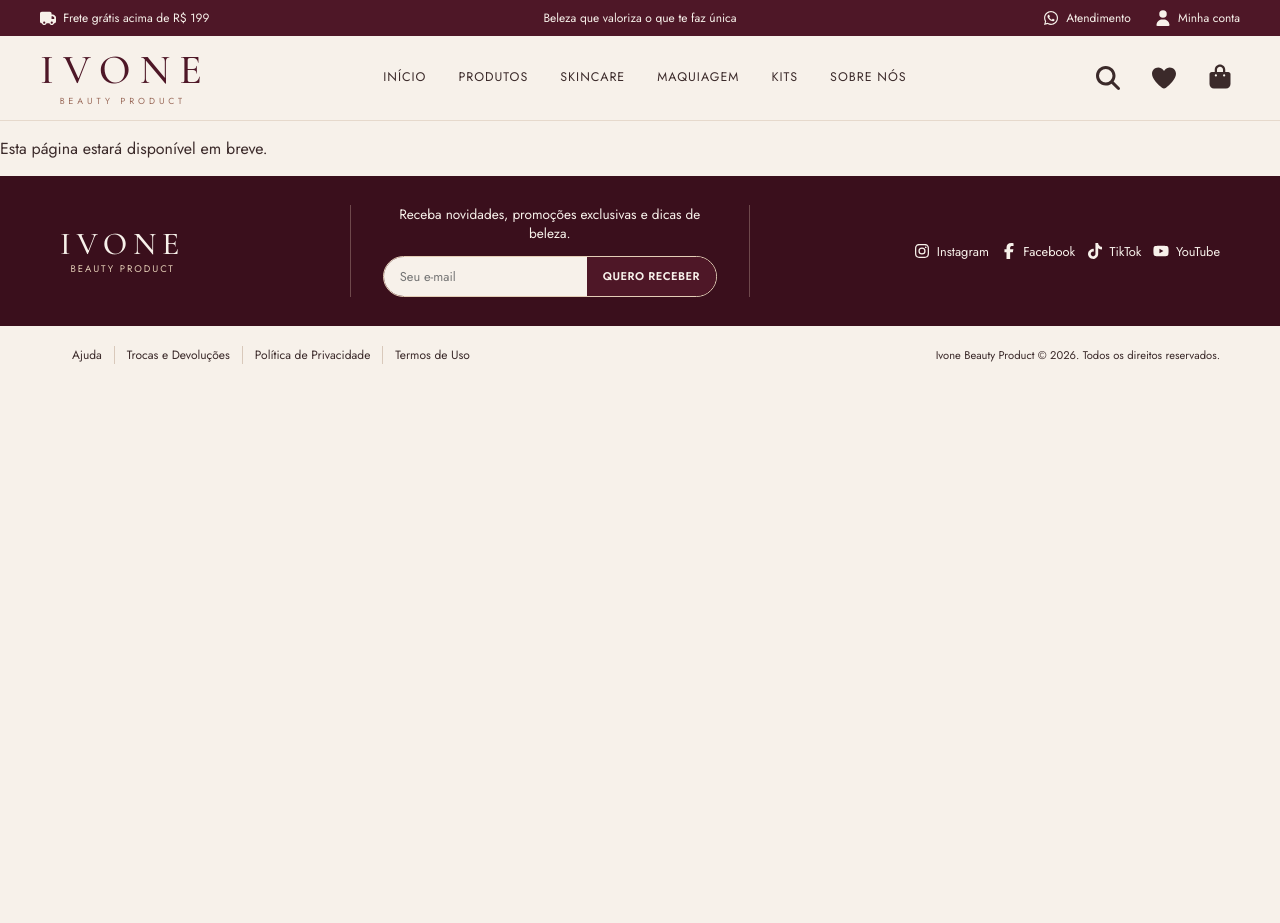
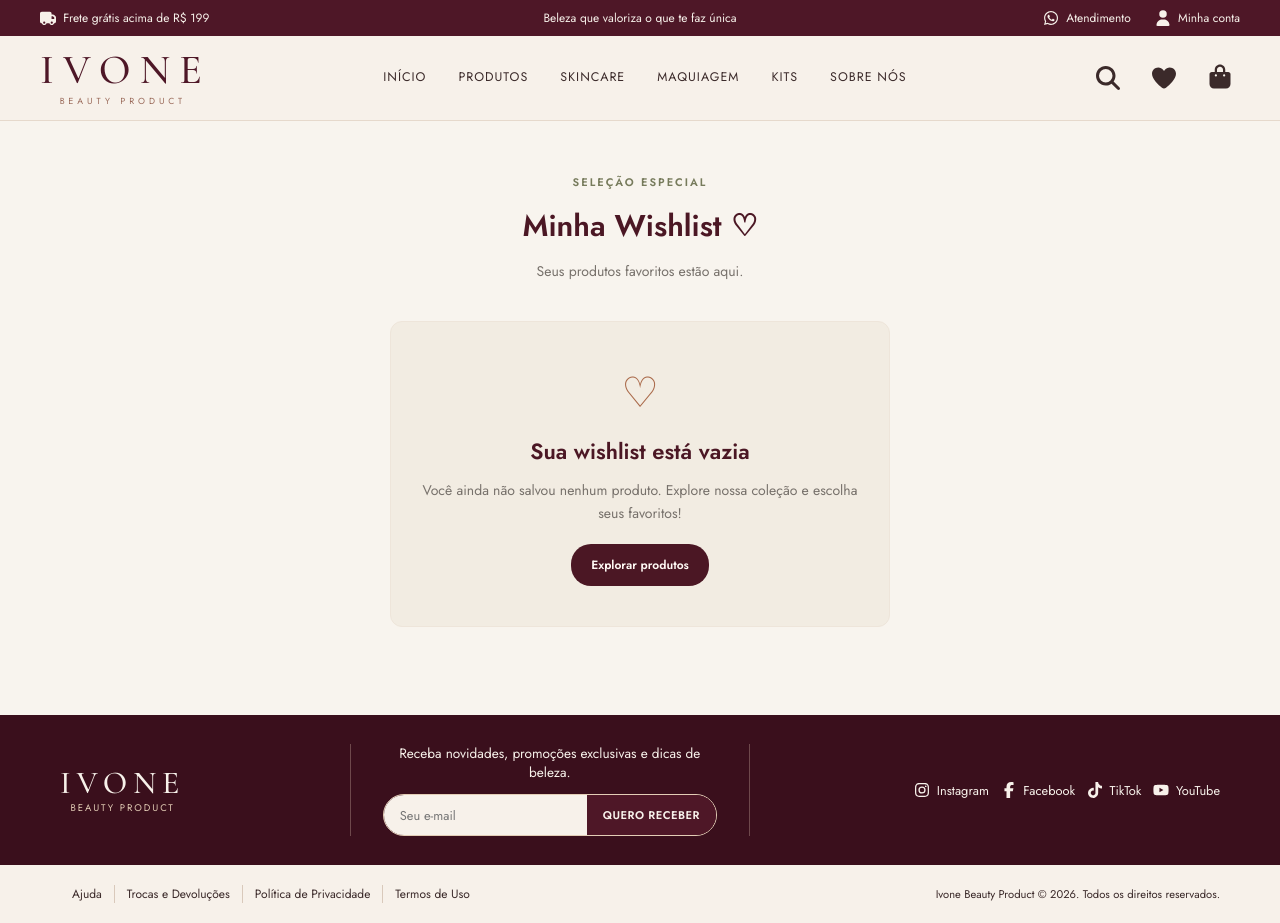
Before and after one commit to Projeto-Final-Full-Stack-GT4/Ivone-Beauty-Products, a React (Vite) app: page /wishlist in a window 1280 px wide. Before the commit the page ends 800 px from the top, so only its background shows below. Built offline with nearby package versions, Linux system fonts and the light colour scheme.

Commit message:
feat: adc wishlist

```diff
--- a/src/App.jsx
+++ b/src/App.jsx
@@ -5,11 +5,13 @@ import Home from './pages/Home.jsx';
 import Products from './pages/Products.jsx';
 import Product from './pages/Product.jsx';
 import UserRegister from './pages/UserRegister.jsx';
-
+import { WishlistProvider } from './context/WishlistContext.jsx';
+import Wishlist from './pages/Wishlist.jsx';
 
 
 function App() {
   return (
+    <WishlistProvider>
     <BrowserRouter>
       <Header
         brand="Ivone Beauty Products"
@@ -21,11 +23,15 @@ function App() {
           <Route path="/products" element={<Products/>} />
           <Route path="/product/:id" element={<Product />} />
           <Route path="/registro" element={<UserRegister />} />
+          <Route path="/wishlist" element={<Wishlist />} />
+
           <Route path="*" element={<p>Esta página estará disponível em breve.</p>} />
         </Routes>
       </main>
       <Footer/>
     </BrowserRouter>
+    </WishlistProvider>
+
   );
 }
 
--- a/src/context/WishlistContext.jsx
+++ b/src/context/WishlistContext.jsx
@@ -0,0 +1,53 @@
+
+import { createContext, useContext, useEffect, useState } from "react";
+
+const WishlistContext = createContext();
+
+export function WishlistProvider({ children }) {
+  const [wishlistIds, setWishlistIds] = useState(() => {
+    const savedWishlist = localStorage.getItem("wishlist");
+
+    return savedWishlist ? JSON.parse(savedWishlist) : [];
+  });
+
+  useEffect(() => {
+    localStorage.setItem("wishlist", JSON.stringify(wishlistIds));
+  }, [wishlistIds]);
+
+  function addToWishlist(productId) {
+    setWishlistIds((currentIds) => {
+      if (currentIds.includes(productId)) {
+        return currentIds;
+      }
+
+      return [...currentIds, productId];
+    });
+  }
+
+  function removeFromWishlist(productId) {
+    setWishlistIds((currentIds) =>
+      currentIds.filter((id) => id !== productId)
+    );
+  }
+
+  function isInWishlist(productId) {
+    return wishlistIds.includes(productId);
+  }
+
+  return (
+    <WishlistContext.Provider
+      value={{
+        wishlistIds,
+        addToWishlist,
+        removeFromWishlist,
+        isInWishlist,
+      }}
+    >
+      {children}
+    </WishlistContext.Provider>
+  );
+}
+
+export function useWishlist() {
+  return useContext(WishlistContext);
+}
--- /dev/null
+++ b/src/pages/Wishlist.css
@@ -0,0 +1,260 @@
+
+/* Seção principal da wishlist */
+.wishlist-section {
+  padding: 48px 24px;
+  min-height: 60vh;
+  background-color: #f8f4ee;
+}
+
+/* Cabeçalho da página */
+.wishlist-heading {
+  text-align: center;
+  margin-bottom: 32px;
+}
+
+.wishlist-heading span {
+  color: #777b5c;
+  font-size: 11px;
+  font-weight: 600;
+  letter-spacing: 2px;
+  text-transform: uppercase;
+}
+
+.wishlist-heading h1 {
+  margin: 12px 0;
+  color: #4b1724;
+  font-size: 30px;
+}
+
+.wishlist-heading p {
+  color: #77716b;
+  font-size: 14px;
+}
+
+/* Grade de produtos favoritos */
+.wishlist-grid {
+  display: grid;
+  grid-template-columns: repeat(4, minmax(0, 1fr));
+  gap: 14px;
+  max-width: 1200px;
+  margin: 0 auto;
+}
+
+/* Card individual */
+.wishlist-card {
+  position: relative;
+  min-width: 0;
+  overflow: hidden;
+  background-color: #f2ece2;
+  border: 1px solid #eee5da;
+  border-radius: 10px;
+  transition: box-shadow 0.3s ease;
+}
+
+.wishlist-card:hover {
+  box-shadow: 0 8px 20px rgba(70, 40, 30, 0.12);
+}
+
+/* Área da imagem */
+.wishlist-image {
+  width: 100%;
+  aspect-ratio: 3 / 4;
+  overflow: hidden;
+  background-color: #f2ece2;
+}
+
+.wishlist-image img {
+  display: block;
+  width: 100%;
+  height: 100%;
+  object-fit: contain;
+  transition: transform 0.3s ease;
+}
+
+.wishlist-card:hover .wishlist-image img {
+  transform: scale(1.08);
+}
+
+/* Ilustrações provisórias */
+.wishlist-illustration {
+  display: grid;
+  width: 100%;
+  height: 100%;
+  place-items: center;
+  background: linear-gradient(135deg, #fff4ed, #f2ece2);
+  font-size: clamp(3rem, 8vw, 5rem);
+}
+
+/* Informações do produto */
+.wishlist-info {
+  padding: 12px;
+}
+
+.wishlist-info h3 {
+  margin: 0 0 6px;
+  color: #282321;
+  font-size: 13px;
+  font-weight: 600;
+}
+
+.wishlist-size {
+  margin: 0 0 8px;
+  color: #77716b;
+  font-size: 10px;
+}
+
+.wishlist-price {
+  margin: 8px 0 14px;
+  padding-left: 10px;
+  color: #4b1724;
+  font-size: 18px;
+  font-weight: 700;
+}
+
+/* Botões */
+.wishlist-actions {
+  display: flex;
+  flex-direction: column;
+  gap: 8px;
+  padding: 0 12px 12px;
+}
+
+.wishlist-cart-button,
+.wishlist-remove-button {
+  width: 100%;
+  padding: 10px 12px;
+  border-radius: 20px;
+  cursor: pointer;
+  font: inherit;
+  font-size: 10px;
+  font-weight: 600;
+  text-transform: uppercase;
+  transition: background-color 0.2s ease;
+}
+
+.wishlist-cart-button {
+  border: none;
+  background-color: #4b1724;
+  color: #fffaf5;
+}
+
+.wishlist-cart-button:hover {
+  background-color: #702b3b;
+}
+
+.wishlist-remove-button {
+  border: 1px solid #4b1724;
+  background-color: transparent;
+  color: #4b1724;
+}
+
+.wishlist-remove-button:hover {
+  background-color: #eee5da;
+}
+
+/* Estado vazio: nenhum produto salvo */
+.wishlist-empty {
+  max-width: 500px;
+  margin: 40px auto;
+  padding: 40px 24px;
+  text-align: center;
+  background-color: #f2ece2;
+  border: 1px solid #eee5da;
+  border-radius: 12px;
+}
+
+.wishlist-empty-icon {
+  margin-bottom: 12px;
+  color: #a96848;
+  font-size: 42px;
+}
+
+.wishlist-empty h2 {
+  margin: 0 0 12px;
+  color: #4b1724;
+  font-size: 22px;
+}
+
+.wishlist-empty p {
+  margin: 0 0 20px;
+  color: #77716b;
+  font-size: 14px;
+  line-height: 1.6;
+}
+
+.wishlist-back-button {
+  display: inline-block;
+  padding: 12px 20px;
+  border: none;
+  border-radius: 20px;
+  background-color: #4b1724;
+  color: #fffaf5;
+  font: inherit;
+  font-size: 12px;
+  font-weight: 600;
+  text-decoration: none;
+  cursor: pointer;
+}
+
+.wishlist-back-button:hover {
+  background-color: #702b3b;
+}
+
+/* Tablets */
+@media (max-width: 800px) {
+  .wishlist-grid {
+    grid-template-columns: repeat(2, minmax(0, 1fr));
+    gap: 14px;
+  }
+
+  .wishlist-section {
+    padding: 32px 18px;
+  }
+}
+
+/* Celulares */
+@media (max-width: 480px) {
+  .wishlist-section {
+    padding: 24px 12px;
+  }
+
+  .wishlist-heading h1 {
+    font-size: 24px;
+  }
+
+  .wishlist-grid {
+    gap: 10px;
+  }
+
+  .wishlist-image {
+    aspect-ratio: auto;
+    height: 125px;
+  }
+
+  .wishlist-info {
+    padding: 8px;
+  }
+
+  .wishlist-info h3 {
+    font-size: 11px;
+  }
+
+  .wishlist-price {
+    padding-left: 4px;
+    font-size: 13px;
+  }
+
+  .wishlist-actions {
+    padding: 0 8px 8px;
+  }
+
+  .wishlist-cart-button,
+  .wishlist-remove-button {
+    padding: 9px 5px;
+    font-size: 9px;
+  }
+
+  .wishlist-empty {
+    padding: 28px 16px;
+  }
+}
--- a/src/pages/Wishlist.jsx
+++ b/src/pages/Wishlist.jsx
@@ -0,0 +1,88 @@
+
+import { Link } from 'react-router-dom';
+import products from '../data/products';
+import { useWishlist } from '../context/WishlistContext.jsx';
+import './Wishlist.css';
+
+function Wishlist() {
+  const { wishlistIds, removeFromWishlist } = useWishlist();
+
+  const favoriteProducts = products.filter((product) =>
+    wishlistIds.includes(product.id)
+  );
+
+  return (
+    <section className="wishlist-section">
+      <div className="wishlist-heading">
+        <span>SELEÇÃO ESPECIAL</span>
+        <h1>Minha Wishlist ♡</h1>
+        <p>Seus produtos favoritos estão aqui.</p>
+      </div>
+
+      {favoriteProducts.length === 0 ? (
+        <div className="wishlist-empty">
+          <div className="wishlist-empty-icon">♡</div>
+          <h2>Sua wishlist está vazia</h2>
+          <p>
+            Você ainda não salvou nenhum produto.
+            Explore nossa coleção e escolha seus favoritos!
+          </p>
+          <Link to="/products" className="wishlist-back-button">
+            Explorar produtos
+          </Link>
+        </div>
+      ) : (
+        <div className="wishlist-grid">
+          {favoriteProducts.map((product) => (
+            <article className="wishlist-card" key={product.id}>
+              <div className="wishlist-image">
+                <Link to={`/product/${product.id}`}>
+                  {product.image ? (
+                    <img src={product.image} alt={product.name} />
+                  ) : (
+                    <div
+                      className="wishlist-illustration"
+                      role="img"
+                      aria-label={product.name}
+                    >
+                      {product.illustration}
+                    </div>
+                  )}
+                </Link>
+              </div>
+
+              <div className="wishlist-info">
+                <h3>{product.name}</h3>
+                <p className="wishlist-size">{product.size}</p>
+                <p className="wishlist-price">
+                  {product.price.toLocaleString('pt-BR', {
+                    style: 'currency',
+                    currency: 'BRL',
+                  })}
+                </p>
+              </div>
+
+              <div className="wishlist-actions">
+                <Link
+                  to={`/product/${product.id}`}
+                  className="wishlist-back-button"
+                >
+                  Ver produto
+                </Link>
+
+                <button
+                  className="wishlist-remove-button"
+                  onClick={() => removeFromWishlist(product.id)}
+                >
+                  Remover dos favoritos
+                </button>
+              </div>
+            </article>
+          ))}
+        </div>
+      )}
+    </section>
+  );
+}
+
+export default Wishlist;
```
